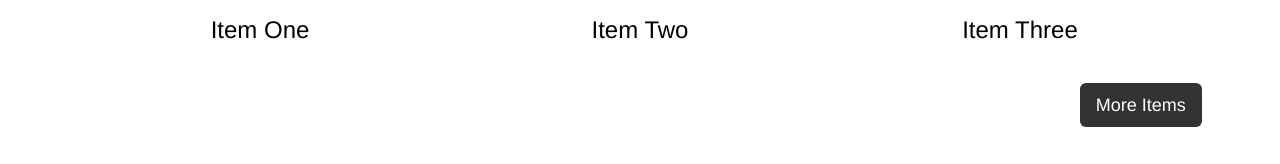
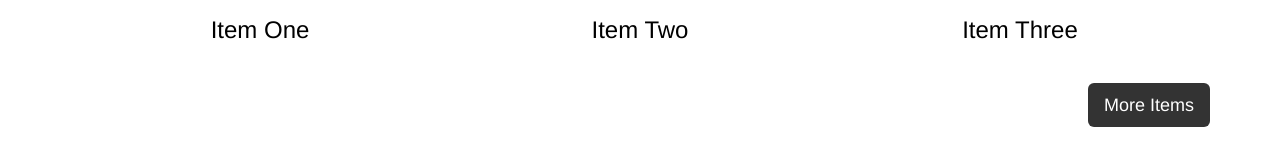
Before and after one commit to JaberFarah/VP, a plain HTML site: page Assignment 1/bootstrap version/index.html in a window 1280 px wide. Shown: the part 932-1096 px from the top of the page. Drawn offline with nearby package versions, Linux system fonts and the light colour scheme.

Commit message:
removed unneccesary classes i had previously added
removed btn-fix and added 16px paddidng instead of the 90% supplied by
the pull right

```diff
--- a/Assignment 1/bootstrap version/index.html
+++ b/Assignment 1/bootstrap version/index.html
@@ -65,8 +65,10 @@
 					    <h3 class="text-center"><a class="normal-lnk black">Item Three</a></h3>
 					</div>
 				</div>
-				<div class="btn-fix mgbot">
-					<button type="button" class="btn btn-primary btn-lg col-md-offset-11 btn-black"> More Items</button>
+				<div class="mgbot">
+					<div class="row">
+							<button type="button" class="btn btn-primary btn-lg btn-black pull-right pad-right-16"><span id=""> More Items</button>
+					</div>
 				</div>
 			</div>
 		</div>
--- a/Assignment 1/bootstrap version/style.css
+++ b/Assignment 1/bootstrap version/style.css
@@ -72,11 +72,9 @@ body .products {
 	height: 200px;
 	background: rgb(153,153,153);
 }
-.btn-fix{
-	margin-right: 40px;
-	margin-left: 16px;
+.padding-left{
+	padding-right: 15px;
 }
-
 /* ----------------------------------------- gallery --------------------------------------------------*/
 
 .gallery{
@@ -146,7 +144,14 @@ body .gallery div div .trow{
 	color: white !important;
 }
 
-/* -----------------------  fixes--------------------------------*/
+/* -----------------------products secion fixes--------------------------------*/
+
+.pad-right-16{
+	padding-right: 16px !important;
+}
+
+
+
 
 .mgtop{
 	margin-top: 40px;
```
